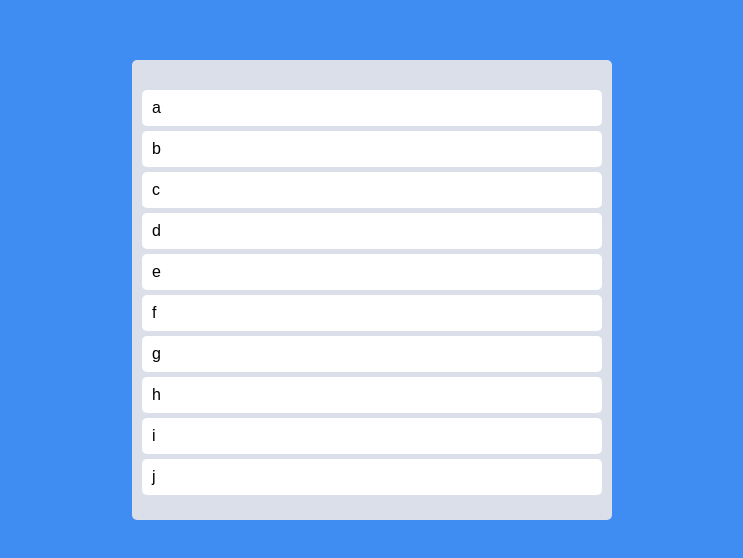
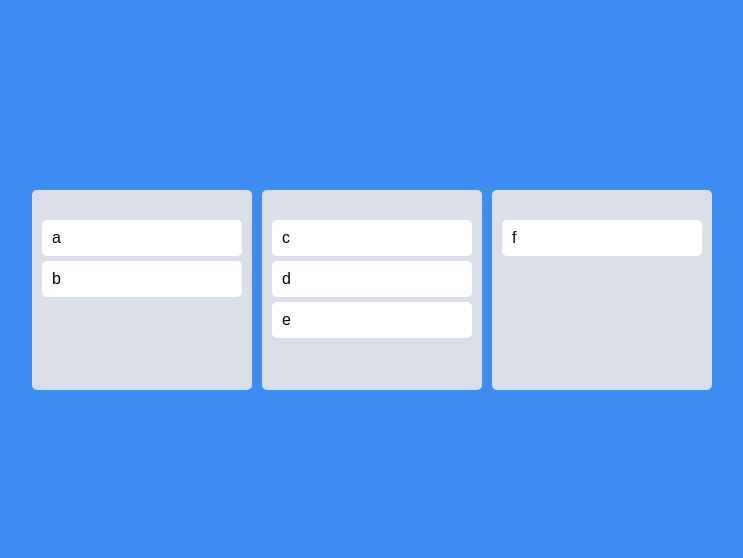
Before and after one commit to systic2/react-masterclass, a React (Create React App) app: page / in a window 1280 px wide. Shown: the part 110-668 px from the top of the page, without its empty margins (268-1011 px from the left). Built offline with nearby package versions, Linux system fonts and the light colour scheme.

Commit message:
Multi Boards

```diff
--- /dev/null
+++ b/src/Components/Board.tsx
@@ -0,0 +1,33 @@
+import { Droppable } from "react-beautiful-dnd";
+import DraggableCard from "./DraggableCard";
+import styled from "styled-components";
+
+const Wrapper = styled.div`
+  padding: 20px 10px;
+  padding-top: 30px;
+  background-color: ${(props) => props.theme.boardColor};
+  border-radius: 5px;
+  min-height: 200px;
+`;
+
+interface IBoardProps {
+  toDos: string[];
+  boardId: string;
+}
+
+function Board({ toDos, boardId }: IBoardProps) {
+  return (
+    <Droppable droppableId={boardId}>
+      {(magic) => (
+        <Wrapper ref={magic.innerRef} {...magic.droppableProps}>
+          {toDos.map((toDo, index) => (
+            <DraggableCard key={toDo} toDo={toDo} index={index} />
+          ))}
+          {magic.placeholder}
+        </Wrapper>
+      )}
+    </Droppable>
+  );
+}
+
+export default Board;
--- a/src/Root.tsx
+++ b/src/Root.tsx
@@ -1,15 +1,10 @@
 import React from "react";
 import { Outlet } from "react-router-dom";
 import styled, { createGlobalStyle } from "styled-components";
-import {
-  DragDropContext,
-  Droppable,
-  Draggable,
-  DropResult,
-} from "react-beautiful-dnd";
+import { DragDropContext, DropResult } from "react-beautiful-dnd";
 import { useRecoilState } from "recoil";
 import { toDoState } from "./atoms";
-import DraggableCard from "./Components/DraggableCard";
+import Board from "./Components/Board";
 
 const GlobalStyle = createGlobalStyle`
   /* http://meyerweb.com/eric/tools/css/reset/
@@ -83,7 +78,7 @@
 
 const Wrapper = styled.div`
   display: flex;
-  max-width: 480px;
+  max-width: 680px;
   width: 100%;
   margin: 0 auto;
   justify-content: center;
@@ -94,15 +89,8 @@
 const Boards = styled.div`
   display: grid;
   width: 100%;
-  grid-template-columns: repeat(1, 1fr);
-`;
-
-const Board = styled.div`
-  padding: 20px 10px;
-  padding-top: 30px;
-  background-color: ${(props) => props.theme.boardColor};
-  border-radius: 5px;
-  min-height: 200px;
+  gap: 10px;
+  grid-template-columns: repeat(3, 1fr);
 `;
 
 function Root() {
@@ -110,14 +98,14 @@
   const onDragEnd = ({ destination, source, draggableId }: DropResult) => {
     if (!destination) return;
 
-    setToDos((oldToDos) => {
-      const copyToDos = [...oldToDos];
-      // 1) Delete item on source.index
-      copyToDos.splice(source.index, 1);
-      // 2) Put back the item on destination.index
-      copyToDos.splice(destination?.index, 0, draggableId);
-      return copyToDos;
-    });
+    // setToDos((oldToDos) => {
+    //   const copyToDos = [...oldToDos];
+    //   // 1) Delete item on source.index
+    //   copyToDos.splice(source.index, 1);
+    //   // 2) Put back the item on destination.index
+    //   copyToDos.splice(destination?.index, 0, draggableId);
+    //   return copyToDos;
+    // });
   };
   return (
     <>
@@ -125,16 +113,9 @@
       <DragDropContext onDragEnd={onDragEnd}>
         <Wrapper>
           <Boards>
-            <Droppable droppableId="one">
-              {(magic) => (
-                <Board ref={magic.innerRef} {...magic.droppableProps}>
-                  {toDos.map((toDo, index) => (
-                    <DraggableCard key={toDo} toDo={toDo} index={index} />
-                  ))}
-                  {magic.placeholder}
-                </Board>
-              )}
-            </Droppable>
+            {Object.keys(toDos).map((boardId) => (
+              <Board key={boardId} boardId={boardId} toDos={toDos[boardId]} />
+            ))}
           </Boards>
         </Wrapper>
       </DragDropContext>
--- a/src/atoms.tsx
+++ b/src/atoms.tsx
@@ -1,6 +1,14 @@
 import { atom, selector } from "recoil";
 
-export const toDoState = atom<string[]>({
+interface IToDoState {
+  [key: string]: string[];
+}
+
+export const toDoState = atom<IToDoState>({
   key: "toDo",
-  default: ["a", "b", "c", "d", "e", "f", "g", "h", "i", "j"],
+  default: {
+    to_do: ["a", "b"],
+    doing: ["c", "d", "e"],
+    done: ["f"],
+  },
 });
```
